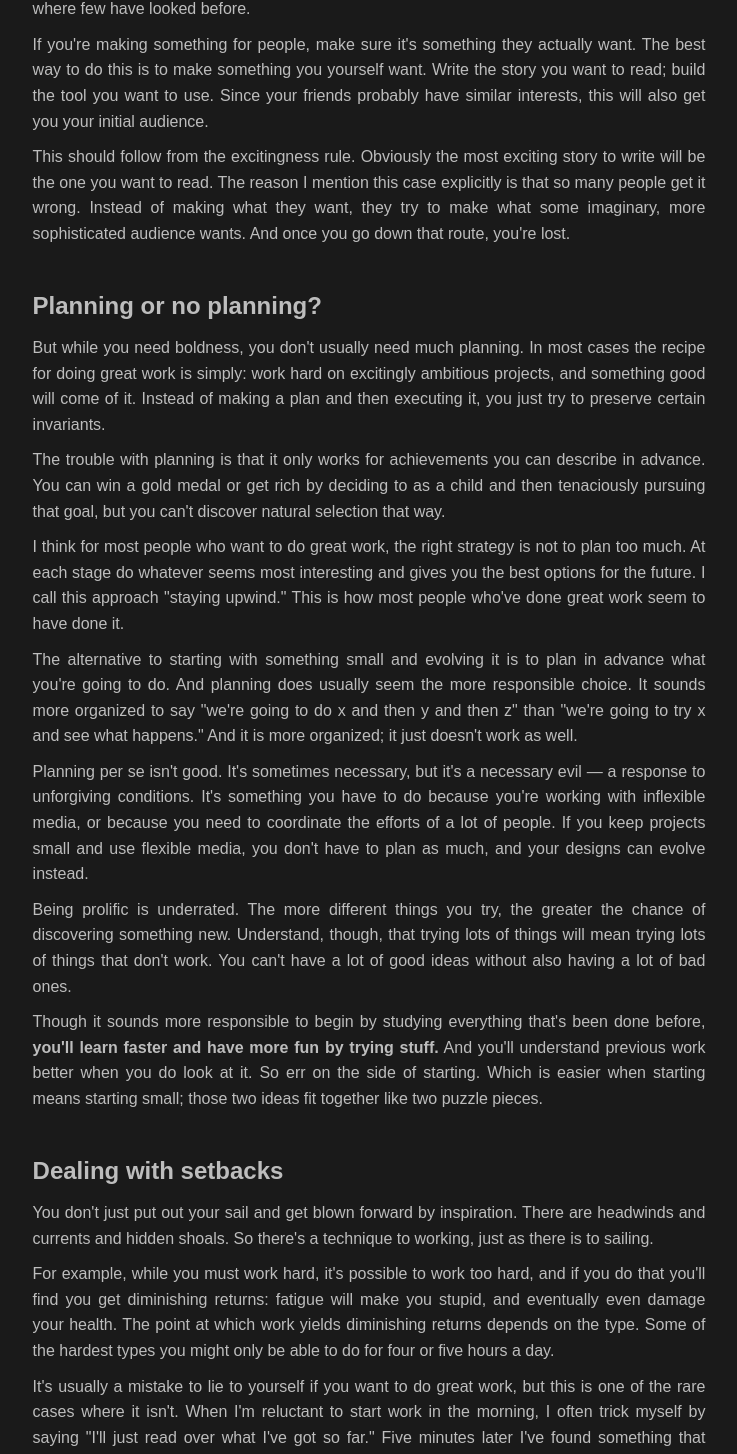
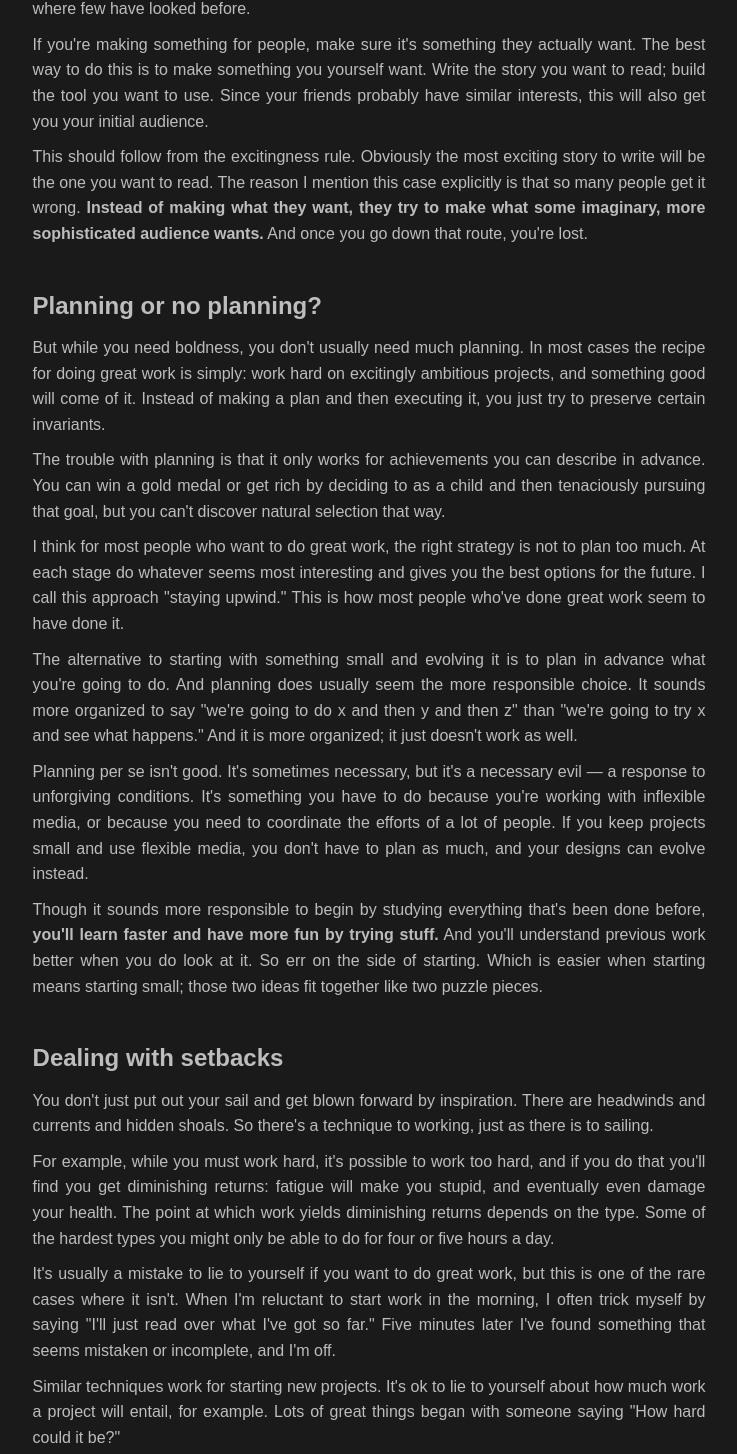
Before and after one commit to kieranlo/blog-app, a Next.js app: page /blogs/how_to_do_great_work in a window 1280 px wide. Shown: the part 1936-3390 px from the top of the page, without its empty margins (416-1153 px from the left). Built offline with nearby package versions, Linux system fonts and the light colour scheme.

Commit message:
update references

```diff
--- a/src/app/blogs/[slug]/page.tsx
+++ b/src/app/blogs/[slug]/page.tsx
@@ -34,8 +34,13 @@ export default async function BlogPost({ params }: { params: { slug: string } })
     <div className={styles.blogContainer}>
       <div className={styles.blogContent}>
         <ReactMarkdown components={{
-          h2: ({node, ...props}) => <h1 id={props.children?.toString().toLowerCase().replace(/[^\w]+/g, '-') || ''} {...props} />,
-          h3: ({node, ...props}) => <h2 id={props.children?.toString().toLowerCase().replace(/[^\w]+/g, '-') || ''} {...props} />
+            h2: ({node, ...props}) => <h1 id={props.children?.toString().toLowerCase().replace(/[^\w]+/g, '-') || ''} {...props} />,
+            h3: ({node, ...props}) => <h2 id={props.children?.toString().toLowerCase().replace(/[^\w]+/g, '-') || ''} {...props} />,
+            ol: ({node, ...props}) => <ol style={{
+                listStyleType: 'decimal',
+                paddingLeft: '2rem',
+                margin: '1rem 0'
+            }} {...props} />,
         }}>
           {markdownContent}
         </ReactMarkdown>
--- a/src/app/blogs/blog.module.css
+++ b/src/app/blogs/blog.module.css
@@ -10,6 +10,12 @@
   flex: 1;
   max-width: 75%;
   padding-left: 20px; /* Changed from padding-right */
+}
+
+.blogContent h1,
+.blogContent h2,
+.blogContent h3 {
+  scroll-margin-top: 60px; /* Adjust based on your header height */
 }
 
 .blogCard {
--- a/src/app/blogs/content/how_to_do_great_work.md
+++ b/src/app/blogs/content/how_to_do_great_work.md
@@ -40,7 +40,7 @@ Don't worry if you find you're interested in different things than other people.
 
 If you're making something for people, make sure it's something they actually want. The best way to do this is to make something you yourself want. Write the story you want to read; build the tool you want to use. Since your friends probably have similar interests, this will also get you your initial audience.
 
-This should follow from the excitingness rule. Obviously the most exciting story to write will be the one you want to read. The reason I mention this case explicitly is that so many people get it wrong. Instead of making what they want, they try to make what some imaginary, more sophisticated audience wants. And once you go down that route, you're lost.
+This should follow from the excitingness rule. Obviously the most exciting story to write will be the one you want to read. The reason I mention this case explicitly is that so many people get it wrong. **Instead of making what they want, they try to make what some imaginary, more sophisticated audience wants.** And once you go down that route, you're lost.
 
 ## Planning or no planning?
 
@@ -53,8 +53,6 @@ I think for most people who want to do great work, the right strategy is not to
 The alternative to starting with something small and evolving it is to plan in advance what you're going to do. And planning does usually seem the more responsible choice. It sounds more organized to say "we're going to do x and then y and then z" than "we're going to try x and see what happens." And it is more organized; it just doesn't work as well.
 
 Planning per se isn't good. It's sometimes necessary, but it's a necessary evil — a response to unforgiving conditions. It's something you have to do because you're working with inflexible media, or because you need to coordinate the efforts of a lot of people. If you keep projects small and use flexible media, you don't have to plan as much, and your designs can evolve instead.
-
-Being prolific is underrated. The more different things you try, the greater the chance of discovering something new. Understand, though, that trying lots of things will mean trying lots of things that don't work. You can't have a lot of good ideas without also having a lot of bad ones.
 
 Though it sounds more responsible to begin by studying everything that's been done before, **you'll learn faster and have more fun by trying stuff.** And you'll understand previous work better when you do look at it. So err on the side of starting. Which is easier when starting means starting small; those two ideas fit together like two puzzle pieces.
 
@@ -137,3 +135,7 @@ Many more people could try to do great work than do. What holds them back is a c
 Yes, you'll have to work hard. But again, lots of people have to work hard. And if you're working on something you find very interesting, which you necessarily will if you're on the right path, the work will probably feel less burdensome than a lot of your peers'.
 
 **The discoveries are out there, waiting to be made. Why not by you?**
+
+### Reference
+
+1. [https://www.paulgraham.com/greatwork.html](https://www.paulgraham.com/greatwork.html)
--- a/src/app/page.tsx
+++ b/src/app/page.tsx
@@ -6,7 +6,7 @@ export default function Home() {
     <>
       <div>
         <h1>Welcome</h1>
-        <p style={{ padding: "20px" }}>Press Blogs in the header to view my blogs.</p>
+        <p style={{ padding: "20px" }}>Press Blogs to view my blogs.</p>
       </div>
     </>
 
```
